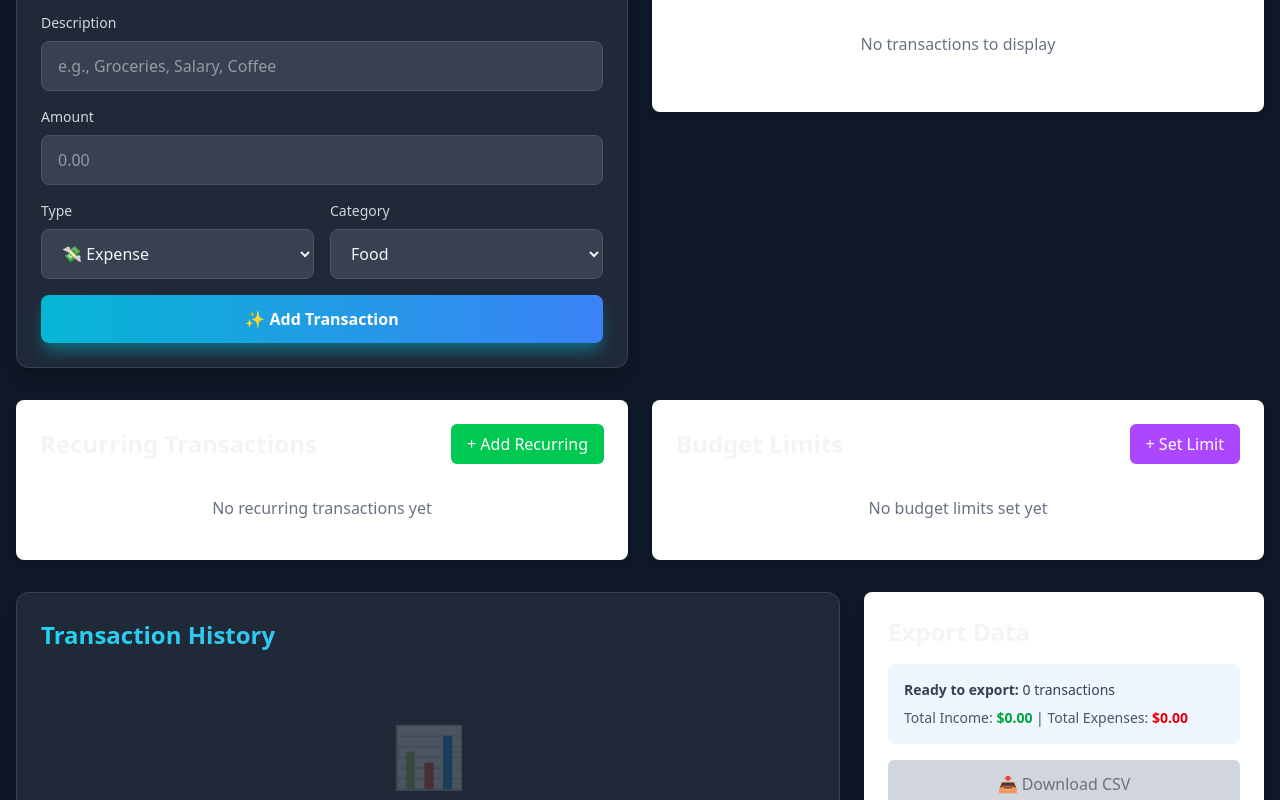
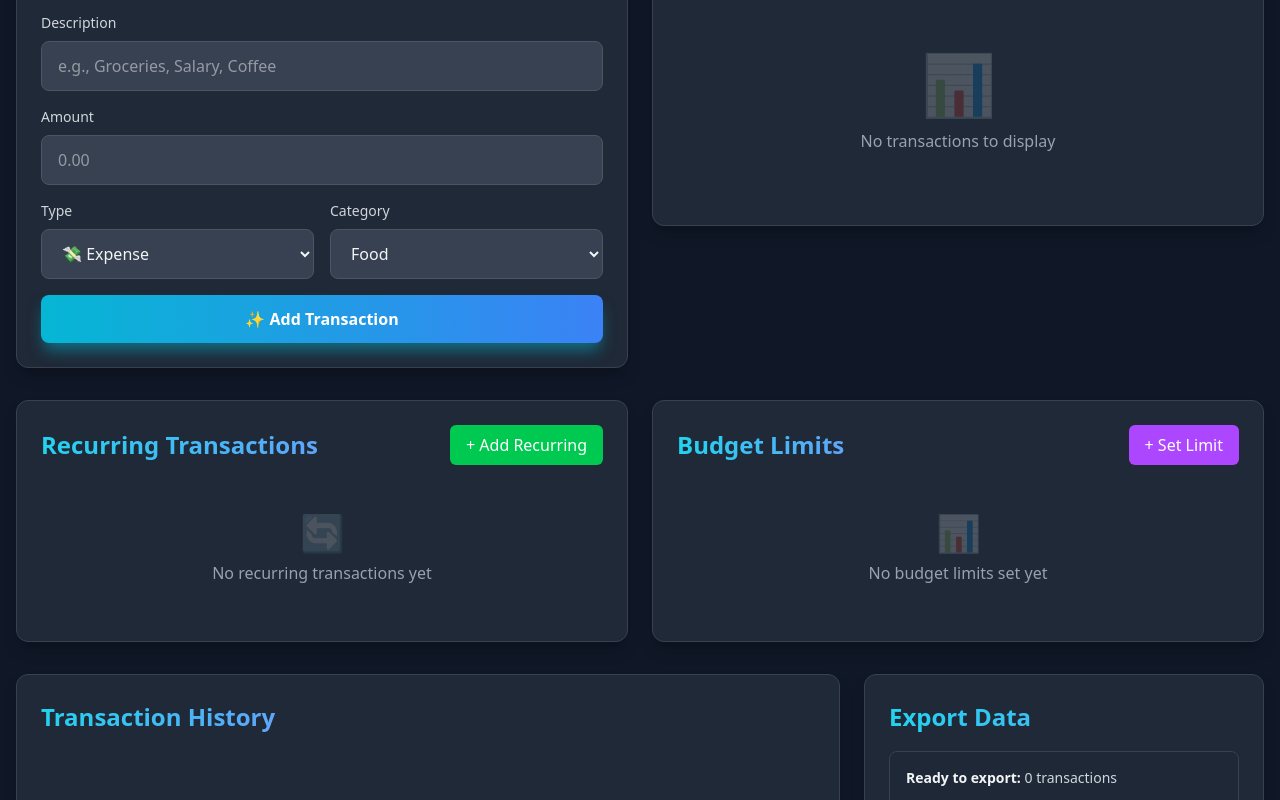
Before and after one commit to dttigers/budget-tracker, a React app: page / in a window 1280 px wide. Shown: the part 440-1240 px from the top of the page. Built offline with nearby package versions, Linux system fonts and the light colour scheme; the HTML template or start-up script is replaced by a standard one.

Commit message:
Add type filter functionality and enhance UI: implement transaction type filtering, update summary and transaction list components, and improve styling across various components.

```diff
--- a/src/App.jsx
+++ b/src/App.jsx
@@ -28,6 +28,7 @@ function App() {
   });
 
   const [dateFilter, setDateFilter] = useState('all');
+  const [typeFilter, setTypeFilter] = useState('all'); // 'all', 'income', 'expense'
 
   // Save transactions to localStorage
   useEffect(() => {
@@ -165,7 +166,11 @@ function App() {
 
         {/* Summary Cards */}
         <div className="grid grid-cols-1 md:grid-cols-3 gap-6 mb-8 animate-fadeIn">
-          <Summary transactions={filteredTransactions} />
+          <Summary
+            transactions={filteredTransactions}
+            typeFilter={typeFilter}
+            onTypeFilterChange={setTypeFilter}
+          />
         </div>
 
         {/* Main Grid */}
@@ -203,6 +208,8 @@ function App() {
             <TransactionList
               transactions={filteredTransactions}
               onDeleteTransaction={deleteTransaction}
+              typeFilter={typeFilter}
+              onClearFilter={() => setTypeFilter('all')}
             />
           </div>
           <div className="animate-fadeIn">
--- a/src/components/BudgetLimits.jsx
+++ b/src/components/BudgetLimits.jsx
@@ -30,9 +30,9 @@ function BudgetLimits({ transactions, limits, onSetLimit, onRemoveLimit }) {
   // Get status color based on spending
   const getStatusColor = (spending, limit) => {
     const percentage = (spending / limit) * 100;
-    if (percentage >= 100) return 'text-red-600 bg-red-50';
-    if (percentage >= 80) return 'text-orange-600 bg-orange-50';
-    return 'text-green-600 bg-green-50';
+    if (percentage >= 100) return 'text-red-400 bg-red-400/10';
+    if (percentage >= 80) return 'text-orange-400 bg-orange-400/10';
+    return 'text-green-400 bg-green-400/10';
   };
 
   const getStatusText = (spending, limit) => {
@@ -43,25 +43,25 @@ function BudgetLimits({ transactions, limits, onSetLimit, onRemoveLimit }) {
   };
 
   return (
-    <div className="bg-white p-6 rounded-lg shadow-md">
+    <div className="premium-card p-6">
       <div className="flex justify-between items-center mb-4">
-        <h2 className="text-2xl font-semibold">Budget Limits</h2>
+        <h2 className="section-header">Budget Limits</h2>
         <button
           onClick={() => setIsAdding(!isAdding)}
-          className="px-4 py-2 bg-purple-500 text-white rounded-md hover:bg-purple-600"
+          className="px-4 py-2 bg-purple-500 text-white rounded-md hover:bg-purple-600 transition-colors"
         >
           {isAdding ? 'Cancel' : '+ Set Limit'}
         </button>
       </div>
 
       {isAdding && (
-        <form onSubmit={handleSubmit} className="mb-6 p-4 bg-gray-50 rounded-md space-y-3">
+        <form onSubmit={handleSubmit} className="mb-6 p-4 bg-gray-800/50 rounded-lg border border-gray-700 space-y-3">
           <div>
-            <label className="block text-sm font-medium text-gray-700 mb-1">Category</label>
+            <label className="block text-sm font-medium text-gray-300 mb-1">Category</label>
             <select
               value={category}
               onChange={(e) => setCategory(e.target.value)}
-              className="w-full px-3 py-2 border border-gray-300 rounded-md focus:outline-none focus:ring-2 focus:ring-blue-500"
+              className="select-field"
             >
               {CATEGORIES.map(cat => (
                 <option key={cat} value={cat}>{cat}</option>
@@ -70,7 +70,7 @@ function BudgetLimits({ transactions, limits, onSetLimit, onRemoveLimit }) {
           </div>
 
           <div>
-            <label className="block text-sm font-medium text-gray-700 mb-1">
+            <label className="block text-sm font-medium text-gray-300 mb-1">
               Monthly Limit
             </label>
             <input
@@ -79,14 +79,14 @@ function BudgetLimits({ transactions, limits, onSetLimit, onRemoveLimit }) {
               inputMode="decimal"
               value={limitAmount}
               onChange={(e) => setLimitAmount(e.target.value)}
-              className="w-full px-3 py-2 border border-gray-300 rounded-md focus:outline-none focus:ring-2 focus:ring-blue-500"
+              className="input-field"
               placeholder="500.00"
             />
           </div>
 
           <button
             type="submit"
-            className="w-full bg-blue-500 text-white py-2 px-4 rounded-md hover:bg-blue-600"
+            className="btn-primary w-full"
           >
             Set Budget Limit
           </button>
@@ -95,38 +95,41 @@ function BudgetLimits({ transactions, limits, onSetLimit, onRemoveLimit }) {
 
       <div className="space-y-3">
         {Object.keys(limits).length === 0 ? (
-          <p className="text-gray-500 text-center py-4">No budget limits set yet</p>
+          <div className="text-center py-8">
+            <div className="text-4xl mb-2 opacity-20">📊</div>
+            <p className="text-gray-400">No budget limits set yet</p>
+          </div>
         ) : (
           Object.entries(limits).map(([cat, limit]) => {
             const spending = getCategorySpending(cat);
             const percentage = Math.min((spending / limit) * 100, 100);
 
             return (
-              <div key={cat} className="p-4 border border-gray-200 rounded-md">
+              <div key={cat} className="p-4 border border-gray-700 rounded-lg bg-gray-800/30">
                 <div className="flex justify-between items-start mb-2">
                   <div className="flex-1">
                     <div className="flex items-center gap-2 mb-1">
-                      <h3 className="font-semibold">{cat}</h3>
+                      <h3 className="font-semibold text-gray-100">{cat}</h3>
                       <span className={`text-xs px-2 py-1 rounded font-medium ${getStatusColor(spending, limit)}`}>
                         {getStatusText(spending, limit)}
                       </span>
                     </div>
-                    <p className="text-sm text-gray-600">
+                    <p className="text-sm text-gray-400">
                       ${spending.toFixed(2)} of ${limit.toFixed(2)} spent
                     </p>
                   </div>
                   <button
                     onClick={() => onRemoveLimit(cat)}
-                    className="text-red-500 hover:text-red-700 font-bold text-lg"
+                    className="text-gray-500 hover:text-red-400 font-bold text-lg transition-colors"
                   >
                     ×
                   </button>
                 </div>
 
                 {/* Progress bar */}
-                <div className="w-full bg-gray-200 rounded-full h-2.5">
+                <div className="w-full bg-gray-700 rounded-full h-2.5">
                   <div
-                    className={`h-2.5 rounded-full ${
+                    className={`h-2.5 rounded-full transition-all ${
                       percentage >= 100 ? 'bg-red-500' :
                       percentage >= 80 ? 'bg-orange-500' : 'bg-green-500'
                     }`}
--- a/src/components/CategoryChart.jsx
+++ b/src/components/CategoryChart.jsx
@@ -19,9 +19,9 @@ function CategoryChart({ transactions }) {
       {
         label: 'Amount',
         data: [totalIncome, totalExpenses],
-        backgroundColor: ['#4CAF50', '#FF6384'],
+        backgroundColor: ['#4ade80', '#f87171'],
         borderWidth: 2,
-        borderColor: '#fff'
+        borderColor: '#1f2937'
       }
     ]
   };
@@ -32,6 +32,9 @@ function CategoryChart({ transactions }) {
     plugins: {
       legend: {
         position: 'bottom',
+        labels: {
+          color: '#9ca3af'
+        }
       },
       tooltip: {
         callbacks: {
@@ -46,25 +49,28 @@ function CategoryChart({ transactions }) {
   const hasData = totalIncome > 0 || totalExpenses > 0;
 
   return (
-    <div className="bg-white p-6 rounded-lg shadow-md">
-      <h2 className="text-2xl font-semibold mb-4">Income vs Expenses</h2>
+    <div className="premium-card p-6">
+      <h2 className="section-header mb-4">Income vs Expenses</h2>
       {!hasData ? (
-        <p className="text-gray-500 text-center py-8">No transactions to display</p>
+        <div className="text-center py-12">
+          <div className="text-6xl mb-4 opacity-20">📊</div>
+          <p className="text-gray-400">No transactions to display</p>
+        </div>
       ) : (
         <div className="max-w-md mx-auto">
           <Doughnut data={data} options={options} />
           <div className="mt-4 flex justify-center gap-8 text-sm">
             <div className="text-center">
-              <p className="text-gray-500">Income</p>
-              <p className="text-lg font-semibold text-green-600">${totalIncome.toFixed(2)}</p>
+              <p className="text-gray-400">Income</p>
+              <p className="text-lg font-semibold text-green-400">${totalIncome.toFixed(2)}</p>
             </div>
             <div className="text-center">
-              <p className="text-gray-500">Expenses</p>
-              <p className="text-lg font-semibold text-red-600">${totalExpenses.toFixed(2)}</p>
+              <p className="text-gray-400">Expenses</p>
+              <p className="text-lg font-semibold text-red-400">${totalExpenses.toFixed(2)}</p>
             </div>
             <div className="text-center">
-              <p className="text-gray-500">Balance</p>
-              <p className={`text-lg font-semibold ${totalIncome - totalExpenses >= 0 ? 'text-green-600' : 'text-red-600'}`}>
+              <p className="text-gray-400">Balance</p>
+              <p className={`text-lg font-semibold ${totalIncome - totalExpenses >= 0 ? 'text-cyan-400' : 'text-red-400'}`}>
                 ${(totalIncome - totalExpenses).toFixed(2)}
               </p>
             </div>
--- a/src/components/DataExport.jsx
+++ b/src/components/DataExport.jsx
@@ -46,17 +46,17 @@ function DataExport({ transactions }) {
     .reduce((sum, t) => sum + t.amount, 0);
 
   return (
-    <div className="bg-white p-6 rounded-lg shadow-md">
-      <h2 className="text-2xl font-semibold mb-4">Export Data</h2>
+    <div className="premium-card p-6">
+      <h2 className="section-header mb-4">Export Data</h2>
 
-      <div className="mb-4 p-4 bg-blue-50 rounded-md">
-        <p className="text-sm text-gray-700 mb-2">
-          <strong>Ready to export:</strong> {transactions.length} transactions
+      <div className="mb-4 p-4 bg-gray-800/50 rounded-lg border border-gray-700">
+        <p className="text-sm text-gray-300 mb-2">
+          <strong className="text-gray-100">Ready to export:</strong> {transactions.length} transactions
         </p>
-        <p className="text-sm text-gray-600">
-          Total Income: <span className="text-green-600 font-semibold">${income.toFixed(2)}</span>
+        <p className="text-sm text-gray-400">
+          Total Income: <span className="text-green-400 font-semibold">${income.toFixed(2)}</span>
           {' | '}
-          Total Expenses: <span className="text-red-600 font-semibold">${expenses.toFixed(2)}</span>
+          Total Expenses: <span className="text-red-400 font-semibold">${expenses.toFixed(2)}</span>
         </p>
       </div>
 
@@ -65,7 +65,7 @@ function DataExport({ transactions }) {
         disabled={transactions.length === 0}
         className={`w-full py-3 px-4 rounded-md font-medium transition-colors ${
           transactions.length === 0
-            ? 'bg-gray-300 text-gray-500 cursor-not-allowed'
+            ? 'bg-gray-700 text-gray-500 cursor-not-allowed'
             : 'bg-green-500 text-white hover:bg-green-600'
         }`}
       >
--- a/src/components/RecurringManager.jsx
+++ b/src/components/RecurringManager.jsx
@@ -42,66 +42,66 @@ function RecurringManager({ recurring, onAdd, onDelete }) {
   };
 
   return (
-    <div className="bg-white p-6 rounded-lg shadow-md">
+    <div className="premium-card p-6">
       <div className="flex justify-between items-center mb-4">
-        <h2 className="text-2xl font-semibold">Recurring Transactions</h2>
+        <h2 className="section-header">Recurring Transactions</h2>
         <button
           onClick={() => setIsAdding(!isAdding)}
-          className="px-4 py-2 bg-green-500 text-white rounded-md hover:bg-green-600"
+          className="px-4 py-2 bg-green-500 text-white rounded-md hover:bg-green-600 transition-colors"
         >
           {isAdding ? 'Cancel' : '+ Add Recurring'}
         </button>
       </div>
 
       {isAdding && (
-        <form onSubmit={handleSubmit} className="mb-6 p-4 bg-gray-50 rounded-md space-y-3">
+        <form onSubmit={handleSubmit} className="mb-6 p-4 bg-gray-800/50 rounded-lg border border-gray-700 space-y-3">
           <div>
-            <label className="block text-sm font-medium text-gray-700 mb-1">
+            <label className="block text-sm font-medium text-gray-300 mb-1">
               Description (e.g., "Rent", "Salary")
             </label>
             <input
               type="text"
               value={description}
               onChange={(e) => setDescription(e.target.value)}
-              className="w-full px-3 py-2 border border-gray-300 rounded-md focus:outline-none focus:ring-2 focus:ring-blue-500"
+              className="input-field"
               placeholder="Rent"
             />
           </div>
 
           <div className="grid grid-cols-2 gap-3">
             <div>
-              <label className="block text-sm font-medium text-gray-700 mb-1">Amount</label>
+              <label className="block text-sm font-medium text-gray-300 mb-1">Amount</label>
               <input
                 type="number"
                 step="0.01"
                 inputMode="decimal"
                 value={amount}
                 onChange={(e) => setAmount(e.target.value)}
-                className="w-full px-3 py-2 border border-gray-300 rounded-md focus:outline-none focus:ring-2 focus:ring-blue-500"
+                className="input-field"
                 placeholder="1500.00"
               />
             </div>
 
             <div>
-              <label className="block text-sm font-medium text-gray-700 mb-1">Type</label>
+              <label className="block text-sm font-medium text-gray-300 mb-1">Type</label>
               <select
                 value={type}
                 onChange={(e) => setType(e.target.value)}
-                className="w-full px-3 py-2 border border-gray-300 rounded-md focus:outline-none focus:ring-2 focus:ring-blue-500"
+                className="select-field"
               >
-                <option value="expense">Expense</option>
-                <option value="income">Income</option>
+                <option value="expense">💸 Expense</option>
+                <option value="income">💰 Income</option>
               </select>
             </div>
           </div>
 
           <div className="grid grid-cols-2 gap-3">
             <div>
-              <label className="block text-sm font-medium text-gray-700 mb-1">Category</label>
+              <label className="block text-sm font-medium text-gray-300 mb-1">Category</label>
               <select
                 value={category}
                 onChange={(e) => setCategory(e.target.value)}
-                className="w-full px-3 py-2 border border-gray-300 rounded-md focus:outline-none focus:ring-2 focus:ring-blue-500"
+                className="select-field"
               >
                 {CATEGORIES.map(cat => (
                   <option key={cat} value={cat}>{cat}</option>
@@ -110,11 +110,11 @@ function RecurringManager({ recurring, onAdd, onDelete }) {
             </div>
 
             <div>
-              <label className="block text-sm font-medium text-gray-700 mb-1">Frequency</label>
+              <label className="block text-sm font-medium text-gray-300 mb-1">Frequency</label>
               <select
                 value={frequency}
                 onChange={(e) => setFrequency(e.target.value)}
-                className="w-full px-3 py-2 border border-gray-300 rounded-md focus:outline-none focus:ring-2 focus:ring-blue-500"
+                className="select-field"
               >
                 {FREQUENCIES.map(freq => (
                   <option key={freq.value} value={freq.value}>{freq.label}</option>
@@ -125,7 +125,7 @@ function RecurringManager({ recurring, onAdd, onDelete }) {
 
           {frequency === 'monthly' && (
             <div>
-              <label className="block text-sm font-medium text-gray-700 mb-1">
+              <label className="block text-sm font-medium text-gray-300 mb-1">
                 Day of Month (1-28)
               </label>
               <input
@@ -134,14 +134,14 @@ function RecurringManager({ recurring, onAdd, onDelete }) {
                 max="28"
                 value={dayOfMonth}
                 onChange={(e) => setDayOfMonth(e.target.value)}
-                className="w-full px-3 py-2 border border-gray-300 rounded-md focus:outline-none focus:ring-2 focus:ring-blue-500"
+                className="input-field"
               />
             </div>
           )}
 
           <button
             type="submit"
-            className="w-full bg-blue-500 text-white py-2 px-4 rounded-md hover:bg-blue-600"
+            className="btn-primary w-full"
           >
             Save Recurring Transaction
           </button>
@@ -150,20 +150,23 @@ function RecurringManager({ recurring, onAdd, onDelete }) {
 
       <div className="space-y-2">
         {recurring.length === 0 ? (
-          <p className="text-gray-500 text-center py-4">No recurring transactions yet</p>
+          <div className="text-center py-8">
+            <div className="text-4xl mb-2 opacity-20">🔄</div>
+            <p className="text-gray-400">No recurring transactions yet</p>
+          </div>
         ) : (
           recurring.map(r => (
             <div
               key={r.id}
-              className="flex items-center justify-between p-3 border border-gray-200 rounded-md"
+              className="transaction-item group"
             >
               <div className="flex-1">
-                <div className="flex items-center gap-2">
-                  <span className="font-medium">{r.description}</span>
-                  <span className="text-xs text-gray-500 bg-blue-100 px-2 py-1 rounded">
+                <div className="flex items-center gap-2 mb-1">
+                  <span className="font-medium text-gray-100">{r.description}</span>
+                  <span className="text-xs text-cyan-400 bg-cyan-400/10 px-2 py-1 rounded">
                     {r.frequency}
                   </span>
-                  <span className="text-xs text-gray-500 bg-gray-100 px-2 py-1 rounded">
+                  <span className="text-xs text-gray-400 bg-gray-700 px-2 py-1 rounded">
                     {r.category}
                   </span>
                 </div>
@@ -175,12 +178,12 @@ function RecurringManager({ recurring, onAdd, onDelete }) {
               </div>
 
               <div className="flex items-center gap-3">
-                <span className={`font-semibold ${r.type === 'income' ? 'text-green-600' : 'text-red-600'}`}>
+                <span className={`font-semibold ${r.type === 'income' ? 'text-green-400' : 'text-red-400'}`}>
                   {r.type === 'income' ? '+' : '-'}${r.amount.toFixed(2)}
                 </span>
                 <button
                   onClick={() => onDelete(r.id)}
-                  className="text-red-500 hover:text-red-700 font-bold text-lg"
+                  className="text-gray-500 hover:text-red-400 opacity-0 group-hover:opacity-100 transition-all text-xl font-bold"
                 >
                   ×
                 </button>
--- a/src/components/TransactionList.jsx
+++ b/src/components/TransactionList.jsx
@@ -1,9 +1,26 @@
-function TransactionList({ transactions, onDeleteTransaction }) {
+function TransactionList({ transactions, onDeleteTransaction, typeFilter = 'all', onClearFilter }) {
+  const filteredTransactions = typeFilter === 'all'
+    ? transactions
+    : transactions.filter(t => t.type === typeFilter);
+
   return (
     <div className="premium-card p-6">
-      <h2 className="section-header mb-6">Transaction History</h2>
+      <div className="flex justify-between items-center mb-6">
+        <h2 className="section-header">
+          {typeFilter === 'all' ? 'Transaction History' :
+           typeFilter === 'income' ? '💰 Income' : '💸 Expenses'}
+        </h2>
+        {typeFilter !== 'all' && (
+          <button
+            onClick={onClearFilter}
+            className="text-sm text-gray-400 hover:text-cyan-400 transition-colors"
+          >
+            Show All ×
+          </button>
+        )}
+      </div>
 
-      {transactions.length === 0 ? (
+      {filteredTransactions.length === 0 ? (
         <div className="text-center py-12">
           <div className="text-6xl mb-4 opacity-20">📊</div>
           <p className="text-gray-400">No transactions yet</p>
@@ -11,7 +28,7 @@ function TransactionList({ transactions, onDeleteTransaction }) {
         </div>
       ) : (
         <div className="space-y-3 max-h-[500px] overflow-y-auto custom-scrollbar pr-2">
-          {transactions.map(transaction => (
+          {filteredTransactions.map(transaction => (
             <div
               key={transaction.id}
               className="transaction-item group"
@@ -61,10 +78,11 @@ function TransactionList({ transactions, onDeleteTransaction }) {
         </div>
       )}
 
-      {transactions.length > 0 && (
+      {filteredTransactions.length > 0 && (
         <div className="mt-4 pt-4 border-t border-gray-700">
           <p className="text-sm text-gray-400 text-center">
-            {transactions.length} transaction{transactions.length !== 1 ? 's' : ''} total
+            {filteredTransactions.length} transaction{filteredTransactions.length !== 1 ? 's' : ''}
+            {typeFilter !== 'all' ? ` (${typeFilter})` : ' total'}
           </p>
         </div>
       )}
```
Also changed, not shown: src/components/Summary.jsx (+11 -5 lines), src/components/TransactionForm.jsx (+13 -7 lines).
